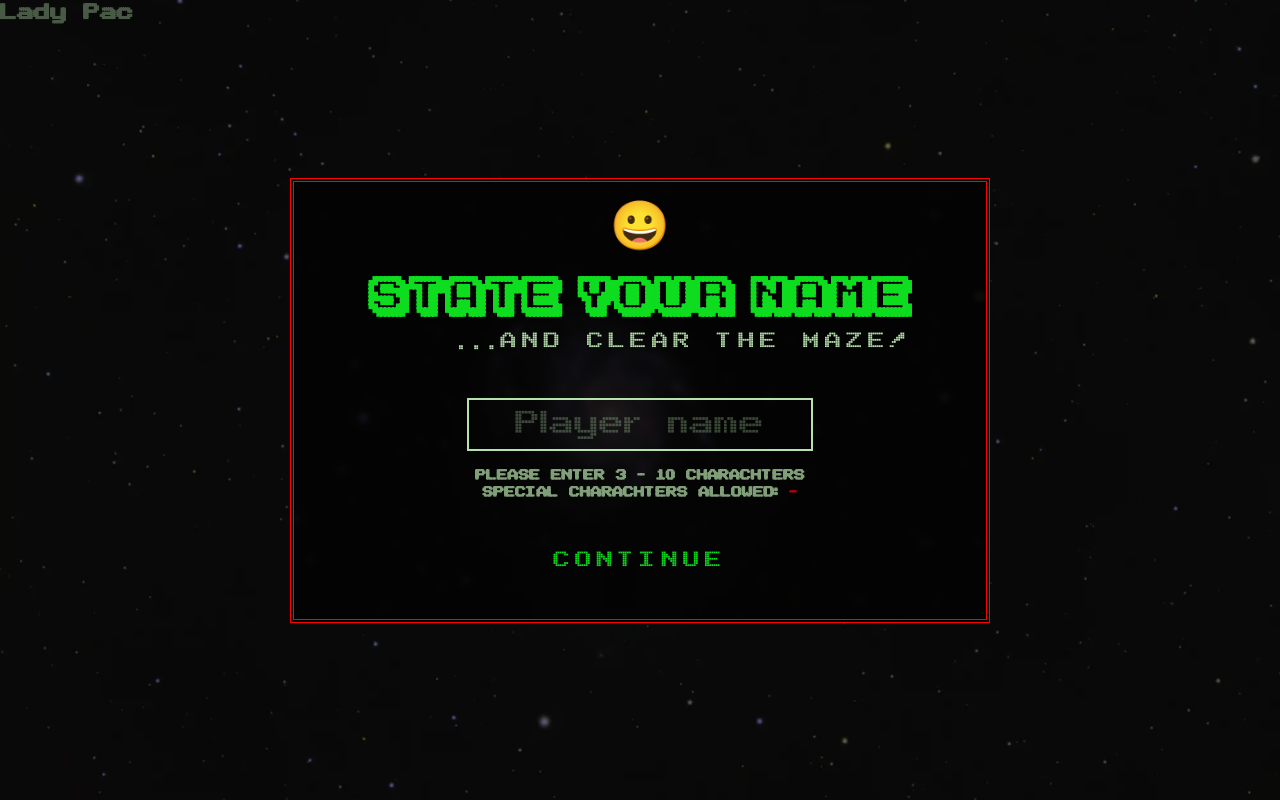
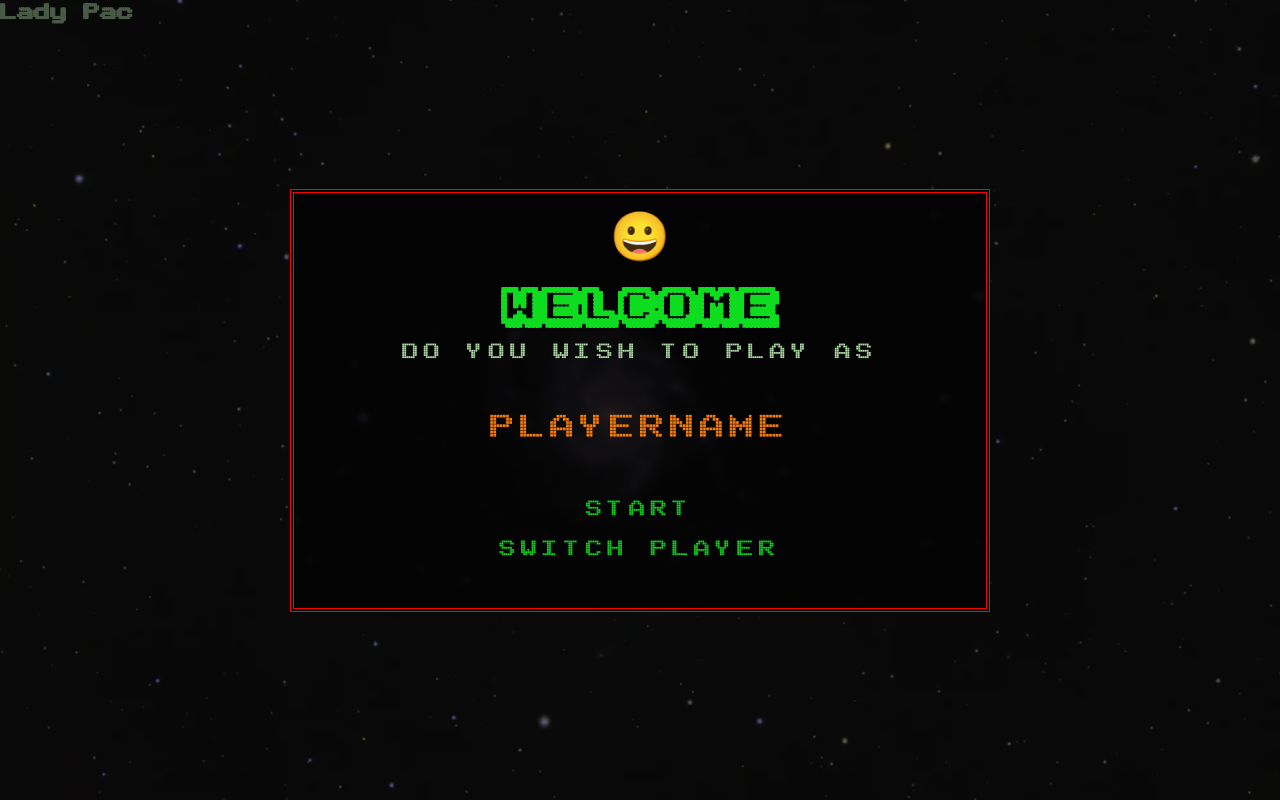
Before and after one commit to almost-good/lady-pac, a plain HTML site: page index.html in a window 1280 px wide. Drawn offline with Linux system fonts and the light colour scheme.

Commit message:
feat[html, css]: create confirm player modal

```diff
--- a/assets/css/style.css
+++ b/assets/css/style.css
@@ -54,7 +54,7 @@
 }
 
 
-/* --------------------------------------------- GLOBAL */
+/* -------------------------------------------------- GLOBAL */
 
 
 * {
@@ -175,6 +175,12 @@ ul {
 
 /* TEXT */
 
+.heading-bundle {
+  margin: 0 auto;
+  width: max-content;
+  max-width: 90%;
+}
+
 h2 {
   padding-top: 3vh;
 
@@ -187,6 +193,16 @@ h2 {
   text-shadow: 2px 2px 10px var(--font-accent);
 }
 
+h3 {
+  padding-top: 1vh;
+
+  font-size: 2rem;
+  font-weight: normal;
+  line-height: 1;
+  letter-spacing: 5px;
+  text-align: end;
+  text-transform: uppercase;
+}
 
 /* BREAK LINES */
 
@@ -197,24 +213,11 @@ h2 {
 }
 
 
-/* --------------------------------------------- ENTER PLAYER SCREEN */
+/* ------------------------------------- ENTER PLAYER SCREEN */
 
 
-.enter-player .heading-bundle {
-  margin: 0 auto;
-  width: max-content;
-  max-width: 90%;
-}
-
-.enter-player .heading-bundle h3 {
-  padding-top: 1vh;
-
-  font-size: 2rem;
-  font-weight: normal;
-  line-height: 1;
-  letter-spacing: 5px;
-  text-align: end;
-  text-transform: uppercase;
+.enter-player {
+  display: none;
 }
 
 .enter-player form .input-container {
@@ -270,6 +273,25 @@ h2 {
 
 .enter-player form .validation .error-char {
   display: none;
+}
+
+
+/* ----------------------------------- CONFIRM PLAYER SCREEN */
+
+
+/*
+.confirm-player {
+  display: none;
+}*/
+
+.confirm-player .display-player {
+  margin-top: 5vh;
+
+  color: var(--font-color-accent-secondary);
+  font-size: 3rem;
+  letter-spacing: 5px;
+  text-align: center;
+  text-transform: uppercase;
 }
 
 
@@ -330,7 +352,7 @@ h2 {
 }
 
 
- /* --------------------------------------------- MEDIA QUERIES */
+/* --------------------------------------------- MEDIA QUERIES */
 
 
  /* TABLET */
--- a/index.html
+++ b/index.html
@@ -49,6 +49,26 @@
   <!-- /enter player -->
 
 
+  <!-- Confirm Player -->
+  <section class="outer-container confirm-player">
+    <div class="inner-container">
+      <div class="logo"> &#128512; </div>
+
+      <div class="heading-bundle">
+        <h2>Welcome</h2>
+        <h3>Do you wish to play as</h3>
+      </div>
+
+      <p class="display-player">Playername</p>
+
+      <div class="buttons">
+        <button class="btn" >Start</button>
+        <button class="btn">Switch<br class="br-xs"> player</button>
+      </div>
+  </section>
+  <!-- /confirm player -->
+
+
   <!-- Leaderboard -->
   <section class="outer-container leaderboard">
     <div class="inner-container scrollbar">
```
